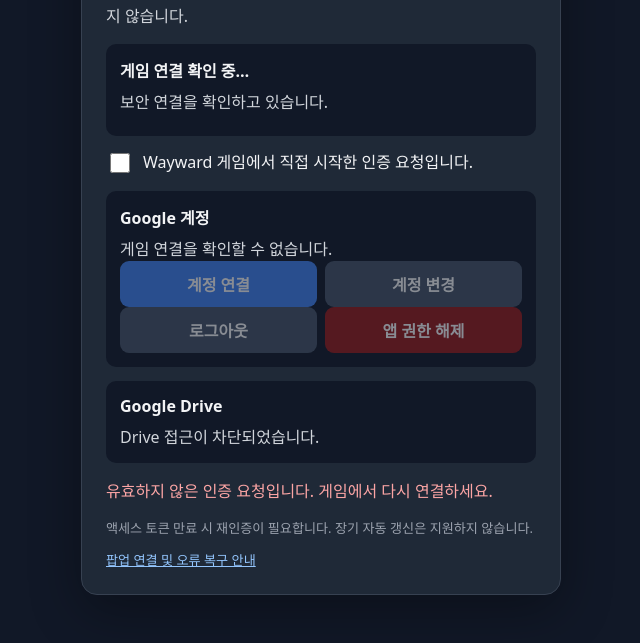
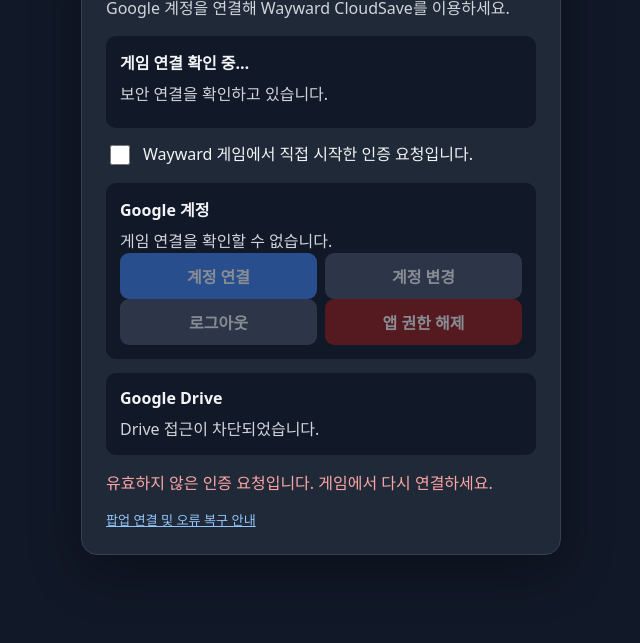
Before and after one commit to jeiky224/cloud, a plain HTML site: page site/auth.html in a window 1280 px wide. Shown: the part 157-800 px from the top of the page, without its empty margins (319-959 px from the left). Drawn offline with Linux system fonts and the light colour scheme.

Commit message:
Simplify CloudSave authentication page copy

```diff
--- a/site/auth.html
+++ b/site/auth.html
@@ -16,7 +16,7 @@
 <body>
   <main>
     <h1>Wayward CloudSave</h1>
-    <p class="intro">Google 계정 인증 인증과 Drive 연동은 본 페이지에서 처리됩니다. 액세스 토큰은 페이지 메모리에만 보관되며 게임으로 전달되지 않습니다.</p>
+    <p class="intro">Google 계정을 연결해 Wayward CloudSave를 이용하세요.</p>
 
     <section id="connection" class="panel" aria-live="polite">
       <strong id="origin-title">게임 연결 확인 중…</strong>
@@ -48,7 +48,6 @@
     </section>
 
     <p id="status" role="status" aria-live="polite">인증 환경 확인 중…</p>
-    <p class="footnote">액세스 토큰 만료 시 재인증이 필요합니다. 장기 자동 갱신은 지원하지 않습니다.</p>
     <p class="footnote"><a href="./recovery.html">팝업 연결 및 오류 복구 안내</a></p>
   </main>
 </body>
```
